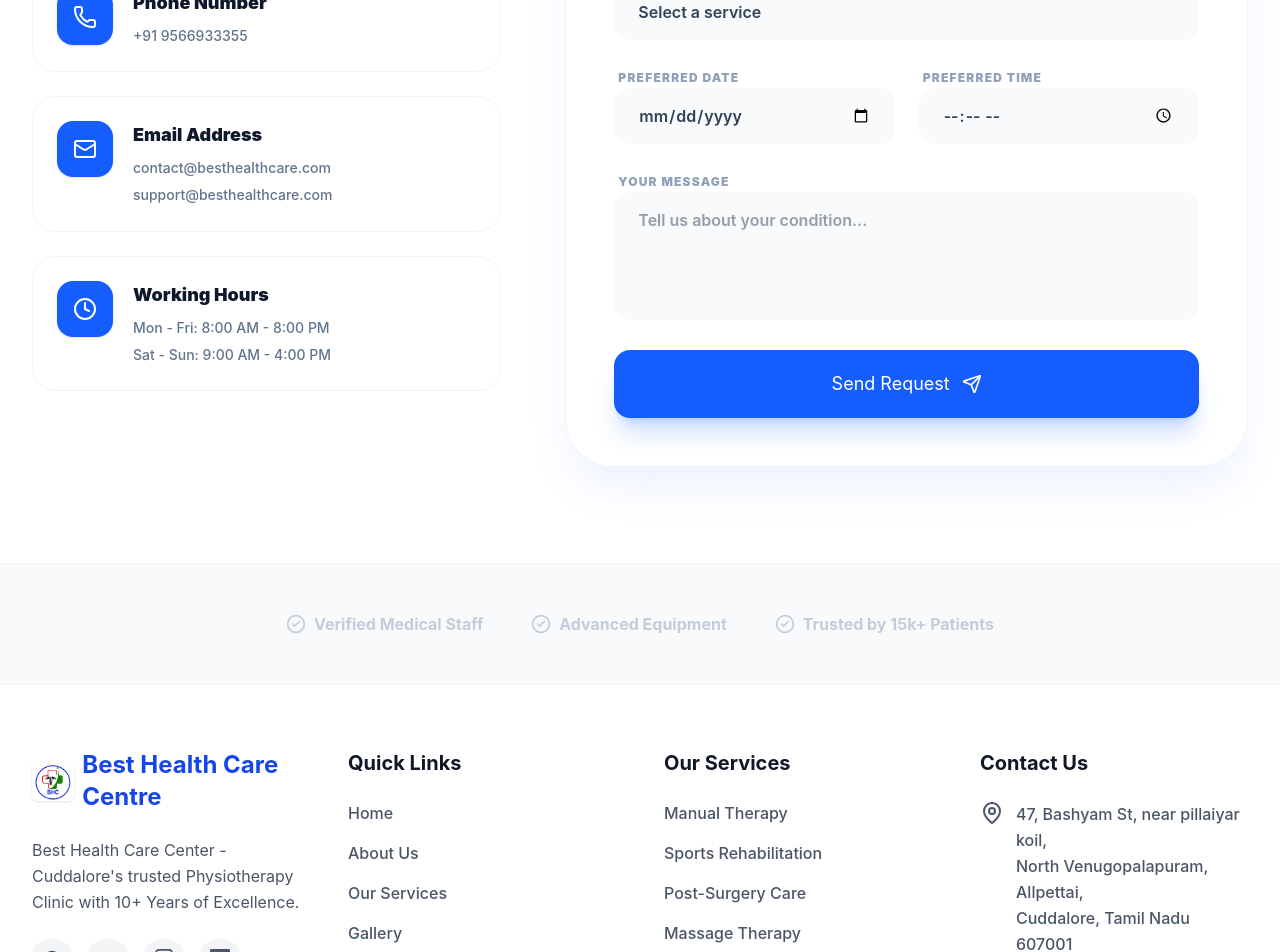
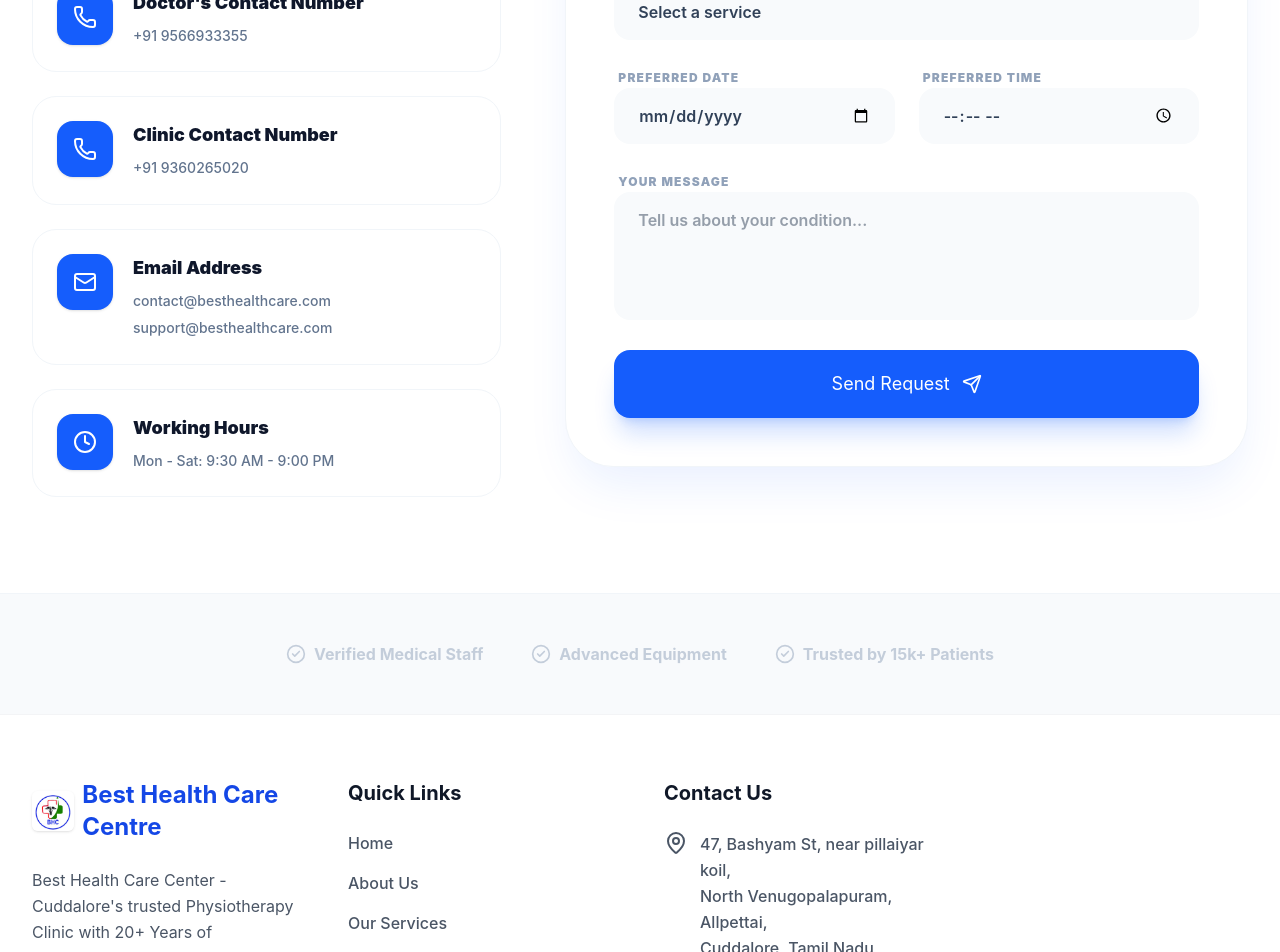
Before and after one commit to Mohammed-Haaris/Best-Physio, a React (Vite) app: page /contact in a window 1280 px wide. Shown: the part 1540-2492 px from the top of the page. Built offline with nearby package versions, Linux system fonts and the light colour scheme.

Commit message:
BP-10 changes in footer and contact added image qr

```diff
--- a/src/components/Footer/Footer.jsx
+++ b/src/components/Footer/Footer.jsx
@@ -14,7 +14,7 @@
               <span className="font-bold text-2xl text-blue-700">Best Health Care Centre</span>
             </Link>
             <p className="text-gray-600 mb-6 leading-relaxed">
-              Best Health Care Center - Cuddalore's trusted Physiotherapy Clinic with 10+ Years of Excellence.
+              Best Health Care Center - Cuddalore's trusted Physiotherapy Clinic with 20+ Years of Excellence.
             </p>
             <div className="flex space-x-4">
               <a href="#" className="w-10 h-10 rounded-full bg-gray-100 flex items-center justify-center text-gray-600 hover:bg-primary hover:text-white transition-colors shadow-sm">
@@ -44,16 +44,6 @@
             </ul>
           </div>
 
-          {/* Services */}
-          <div>
-            <h3 className="text-xl font-bold mb-6 text-gray-900">Our Services</h3>
-            <ul className="space-y-4">
-              <li className="text-gray-600 font-medium">Manual Therapy</li>
-              <li className="text-gray-600 font-medium">Sports Rehabilitation</li>
-              <li className="text-gray-600 font-medium">Post-Surgery Care</li>
-              <li className="text-gray-600 font-medium">Massage Therapy</li>
-            </ul>
-          </div>
 
           {/* Contact Info */}
           <div>
--- a/src/components/Pages/contact/Contact.jsx
+++ b/src/components/Pages/contact/Contact.jsx
@@ -25,7 +25,7 @@
   const handleSubmit = (e) => {
     e.preventDefault();
 
-    const phoneNumber = "7904321745"; // Doctor's WhatsApp number
+    const phoneNumber = "9566933355"; // Doctor's WhatsApp number
     const message = `*New Appointment Request*\n\n` +
                     `*Name:* ${formData.firstName} ${formData.lastName}\n` +
                     `*Email:* ${formData.email}\n` +
@@ -37,7 +37,6 @@
     const encodedMessage = encodeURIComponent(message);
     const whatsappUrl = `https://wa.me/${phoneNumber}?text=${encodedMessage}`;
 
-    // Redirect to WhatsApp
     window.location.href = whatsappUrl;
   };
 
@@ -49,8 +48,14 @@
       color: "bg-blue-600 text-white"
     },
     {
-      title: "Phone Number",
+      title: "Doctor's Contact Number",
       details: ["+91 9566933355"],
+      icon: <Phone className="w-6 h-6" />,
+      color: "bg-blue-600 text-white"
+    },
+    {
+      title:"Clinic Contact Number",
+      details:["+91 9360265020"],
       icon: <Phone className="w-6 h-6" />,
       color: "bg-blue-600 text-white"
     },
@@ -62,7 +67,7 @@
     },
     {
       title: "Working Hours",
-      details: ["Mon - Fri: 8:00 AM - 8:00 PM", "Sat - Sun: 9:00 AM - 4:00 PM"],
+      details: ["Mon - Sat: 9:30 AM - 9:00 PM"],
       icon: <Clock className="w-6 h-6" />,
       color: "bg-blue-600 text-white"
     }
```
Also changed, not shown: src/assets/images/qr.jpeg (added).
